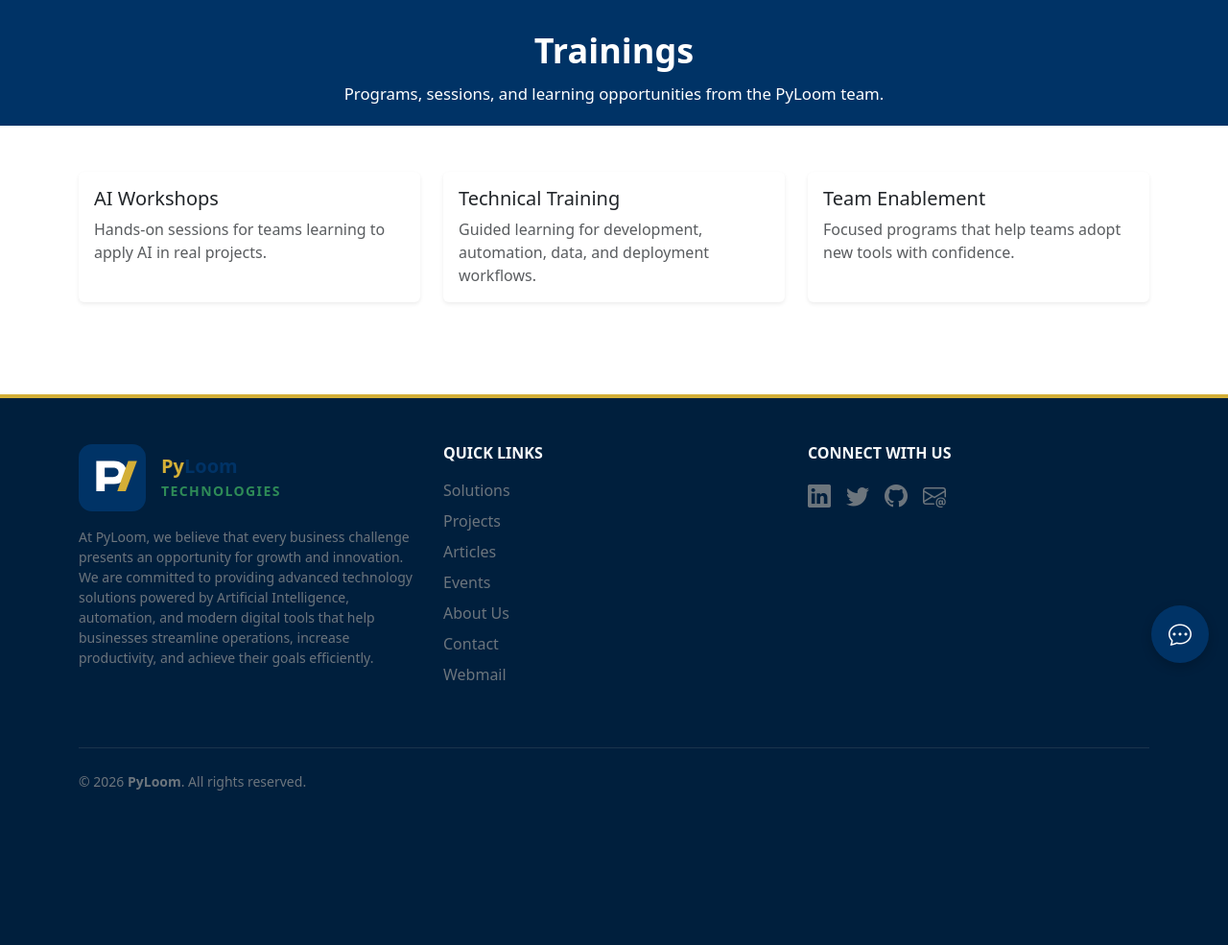
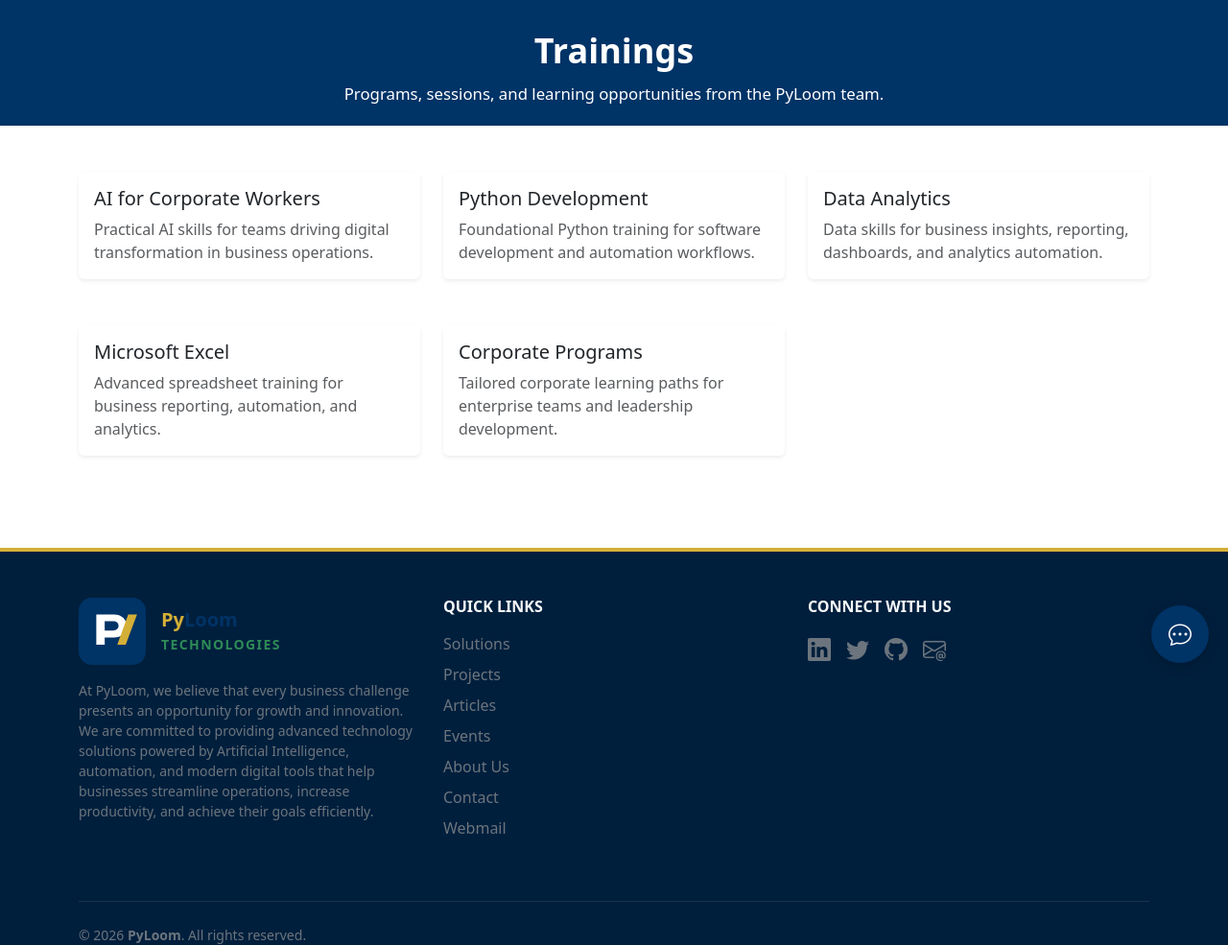
Before and after one commit to RishiAryal24/pyloom, a Django app: template templates/frontend/trainings.html in a window 1280 px wide. Shown: the part 89-1074 px from the top of the page at 96% size. Before the commit the page ends 913 px from the top, so only its background shows below. Run offline with Django 4.2, Linux system fonts and the light colour scheme; the template is opened without the code that fills it, so the values that code supplies are empty.

Commit message:
Updating the naigation

```diff
--- a/templates/frontend/contact.html
+++ b/templates/frontend/contact.html
@@ -1,7 +1,7 @@
 {% extends 'base.html' %} {% load static %} {% block title %} Contact Us -
 {{settings.site_name }}{% endblock %} {% block content %}
 <!-- Page Header -->
-<section class="page-header-compact bg-light text-dark">
+<section class="page-header-compact bg-light text-dark" id="careers">
   <div class="container">
     <div class="row">
       <div class="col-lg-8 mx-auto text-center">
@@ -213,7 +213,7 @@
 </section>
 
 <!-- Additional Contact Options -->
-<section class="py-5 bg-light">
+<section class="py-5 bg-light" id="partners">
   <div class="container">
     <div class="row">
       <div class="col-12 text-center mb-4">
--- a/templates/frontend/trainings.html
+++ b/templates/frontend/trainings.html
@@ -14,30 +14,48 @@
     </div>
 </section>
 
-<section class="py-5">
+<section class="py-5" id="training-programs">
     <div class="container">
         <div class="row g-4">
-            <div class="col-md-6 col-lg-4">
+            <div class="col-md-6 col-lg-4" id="ai-for-corporate-workers">
                 <div class="card h-100 shadow-sm border-0">
                     <div class="card-body">
-                        <h3 class="h5">AI Workshops</h3>
-                        <p class="text-muted mb-0">Hands-on sessions for teams learning to apply AI in real projects.</p>
+                        <h3 class="h5">AI for Corporate Workers</h3>
+                        <p class="text-muted mb-0">Practical AI skills for teams driving digital transformation in business operations.</p>
                     </div>
                 </div>
             </div>
-            <div class="col-md-6 col-lg-4">
+            <div class="col-md-6 col-lg-4" id="python-development">
                 <div class="card h-100 shadow-sm border-0">
                     <div class="card-body">
-                        <h3 class="h5">Technical Training</h3>
-                        <p class="text-muted mb-0">Guided learning for development, automation, data, and deployment workflows.</p>
+                        <h3 class="h5">Python Development</h3>
+                        <p class="text-muted mb-0">Foundational Python training for software development and automation workflows.</p>
                     </div>
                 </div>
             </div>
-            <div class="col-md-6 col-lg-4">
+            <div class="col-md-6 col-lg-4" id="data-analytics">
                 <div class="card h-100 shadow-sm border-0">
                     <div class="card-body">
-                        <h3 class="h5">Team Enablement</h3>
-                        <p class="text-muted mb-0">Focused programs that help teams adopt new tools with confidence.</p>
+                        <h3 class="h5">Data Analytics</h3>
+                        <p class="text-muted mb-0">Data skills for business insights, reporting, dashboards, and analytics automation.</p>
+                    </div>
+                </div>
+            </div>
+        </div>
+        <div class="row g-4 mt-4">
+            <div class="col-md-6 col-lg-4" id="microsoft-excel">
+                <div class="card h-100 shadow-sm border-0">
+                    <div class="card-body">
+                        <h3 class="h5">Microsoft Excel</h3>
+                        <p class="text-muted mb-0">Advanced spreadsheet training for business reporting, automation, and analytics.</p>
+                    </div>
+                </div>
+            </div>
+            <div class="col-md-6 col-lg-4" id="corporate-programs">
+                <div class="card h-100 shadow-sm border-0">
+                    <div class="card-body">
+                        <h3 class="h5">Corporate Programs</h3>
+                        <p class="text-muted mb-0">Tailored corporate learning paths for enterprise teams and leadership development.</p>
                     </div>
                 </div>
             </div>
```
